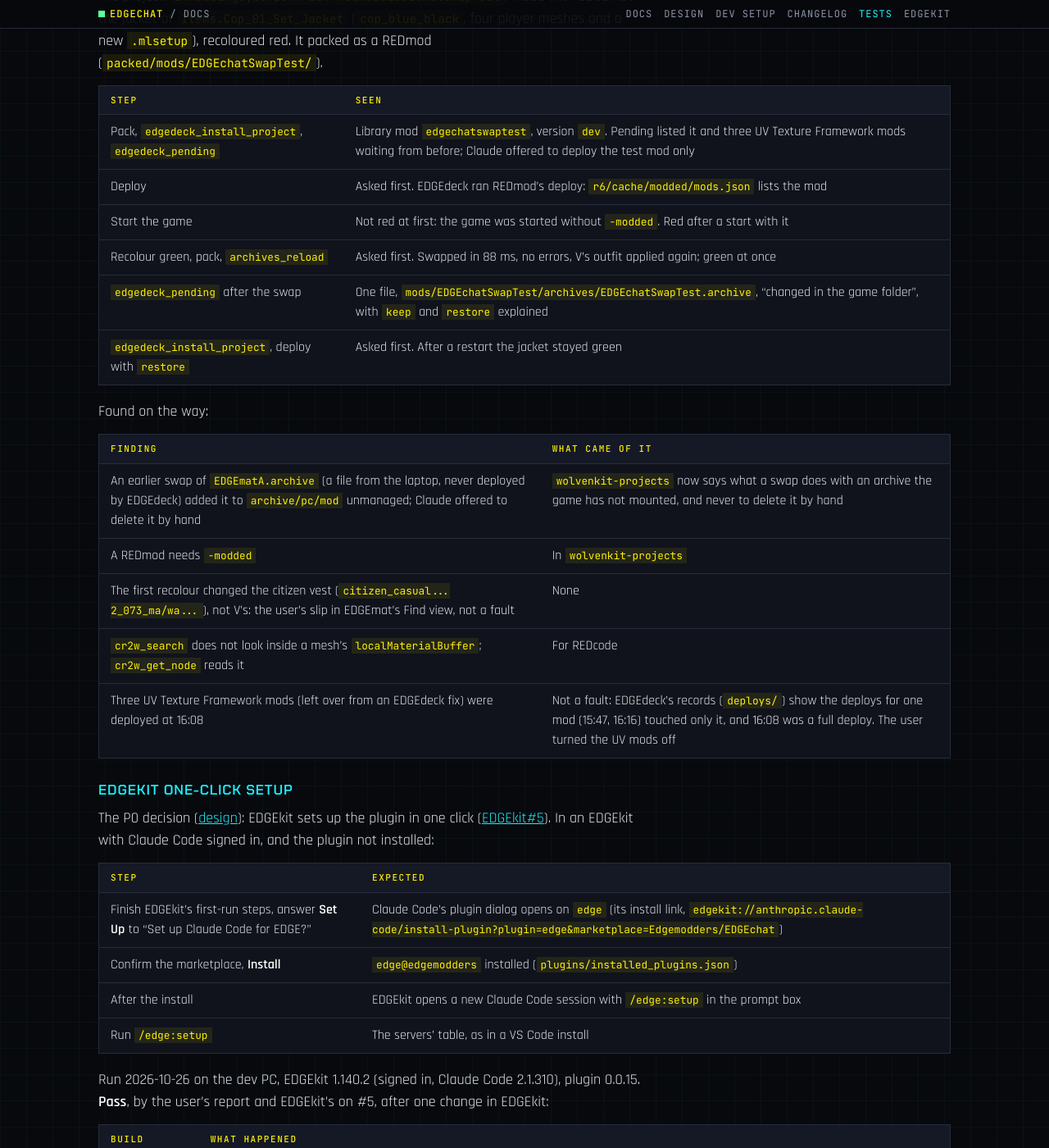
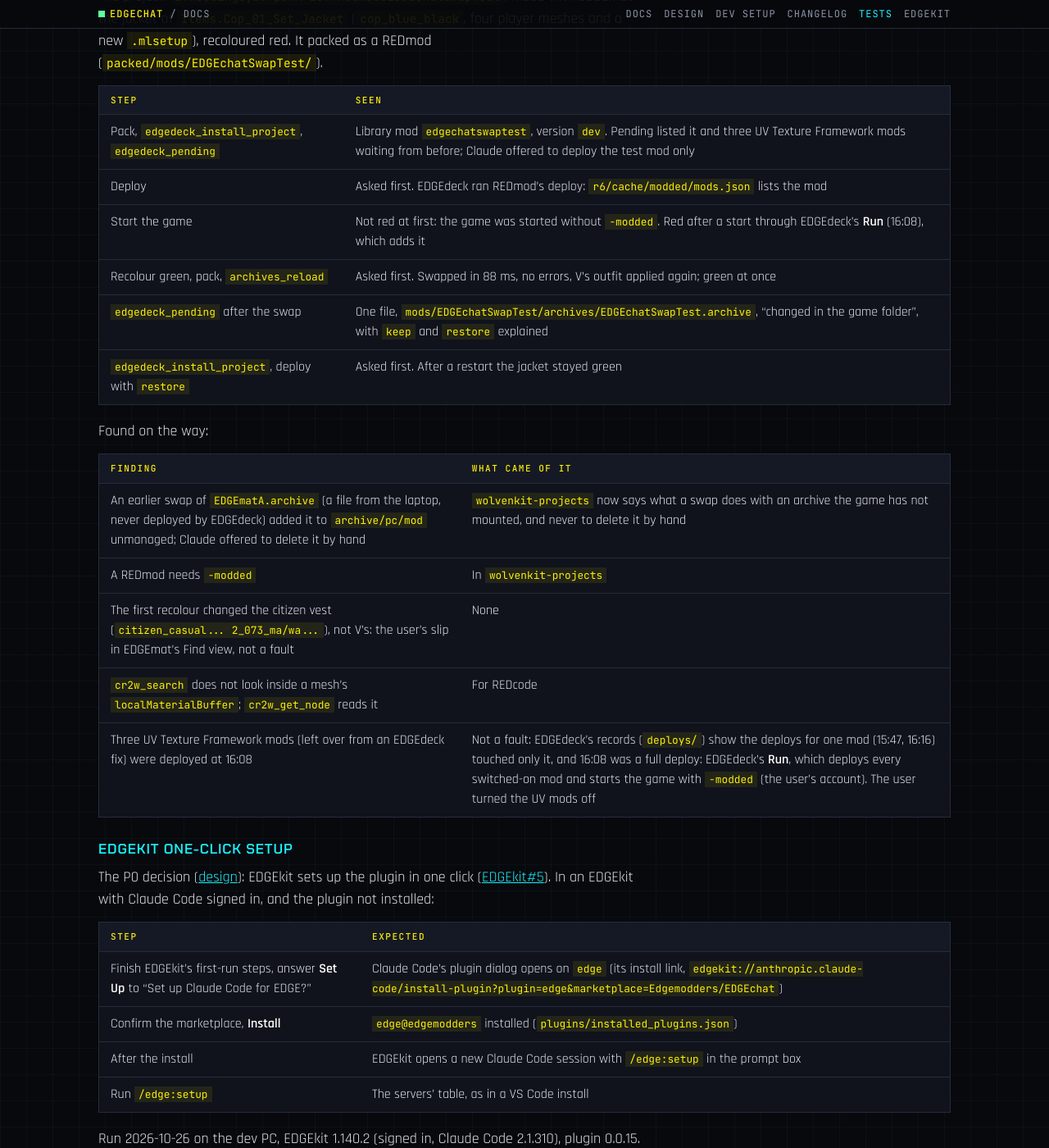
Before and after one commit to Edgemodders/EDGEchat, a Jekyll site: the page built from docs/testing.md, in a window 1280 px wide and 1400 px high, scrolled down 13634 px. Shown: the whole window at 82% size. Built offline with Jekyll 4.4.1, drawn with Linux system fonts in a browser that asks for light colours; our own code applies the rules of GitHub Pages for plain Markdown files.

Commit message:
Tests: the 16:08 deploy was EDGEdeck's Run
Co-Authored-By: Claude Opus 5.5 <noreply@anthropic.com>

```diff
--- a/docs/testing.md
+++ b/docs/testing.md
@@ -344,7 +344,7 @@ The project: `E:ModdingCyberpunk 2077RedmodsEDGEchatSwapTest`, made with EDGEmat
 |---|---|
 | Pack, `edgedeck_install_project`, `edgedeck_pending` | Library mod `edgechatswaptest`, version `dev`. Pending listed it and three UV Texture Framework mods waiting from before; Claude offered to deploy the test mod only |
 | Deploy | Asked first. EDGEdeck ran REDmod's deploy: `r6/cache/modded/mods.json` lists the mod |
-| Start the game | Not red at first: the game was started without `-modded`. Red after a start with it |
+| Start the game | Not red at first: the game was started without `-modded`. Red after a start through EDGEdeck's **Run** (16:08), which adds it |
 | Recolour green, pack, `archives_reload` | Asked first. Swapped in 88 ms, no errors, V's outfit applied again; green at once |
 | `edgedeck_pending` after the swap | One file, `mods/EDGEchatSwapTest/archives/EDGEchatSwapTest.archive`, "changed in the game folder", with `keep` and `restore` explained |
 | `edgedeck_install_project`, deploy with `restore` | Asked first. After a restart the jacket stayed green |
@@ -357,7 +357,7 @@ Found on the way:
 | A REDmod needs `-modded` | In `wolvenkit-projects` |
 | The first recolour changed the citizen vest (`citizen_casual...	2_073_ma/wa...`), not V's: the user's slip in EDGEmat's Find view, not a fault | None |
 | `cr2w_search` does not look inside a mesh's `localMaterialBuffer`; `cr2w_get_node` reads it | For REDcode |
-| Three UV Texture Framework mods (left over from an EDGEdeck fix) were deployed at 16:08 | Not a fault: EDGEdeck's records (`deploys/`) show the deploys for one mod (15:47, 16:16) touched only it, and 16:08 was a full deploy. The user turned the UV mods off |
+| Three UV Texture Framework mods (left over from an EDGEdeck fix) were deployed at 16:08 | Not a fault: EDGEdeck's records (`deploys/`) show the deploys for one mod (15:47, 16:16) touched only it, and 16:08 was a full deploy: EDGEdeck's **Run**, which deploys every switched-on mod and starts the game with `-modded` (the user's account). The user turned the UV mods off |
 
 ### EDGEkit one-click setup
 
```
